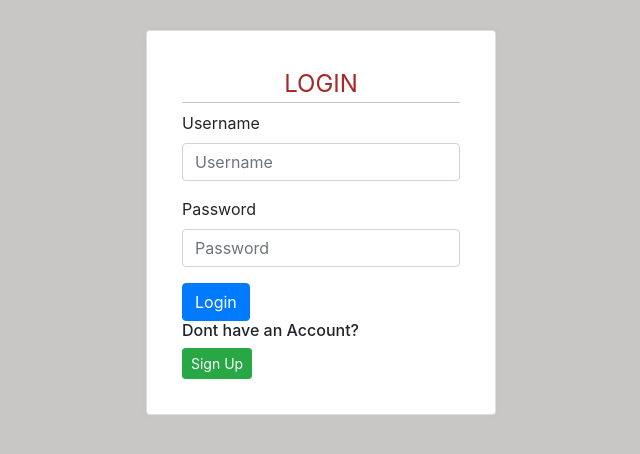
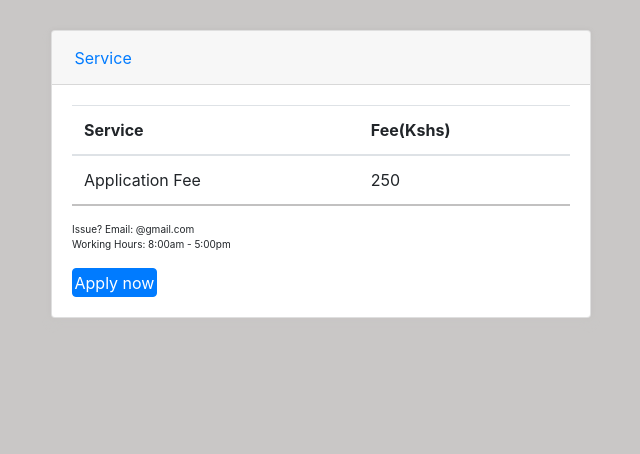
Before and after one commit to NyururuKelvin/myServices, an Angular app: page / in a window 1280 px wide. Shown: the top 454 px of the page, without its empty margins (319-959 px from the left). Built offline with nearby package versions, Linux system fonts and the light colour scheme.

Commit message:
my commit add details component

```diff
--- a/src/app/app.component.html
+++ b/src/app/app.component.html
@@ -1,3 +1,3 @@
 <div class="section">
-  <app-login></app-login>
+  <app-servicedetails></app-servicedetails>
 </div>
--- a/src/app/app.module.ts
+++ b/src/app/app.module.ts
@@ -4,12 +4,14 @@ import { NgModule } from '@angular/core';
 import { AppComponent } from './app.component';
 import { RegisterComponent } from './register/register.component';
 import { LoginComponent } from './login/login.component';
+import { ServicedetailsComponent } from './servicedetails/servicedetails.component';
 
 @NgModule({
   declarations: [
     AppComponent,
     RegisterComponent,
     LoginComponent,
+    ServicedetailsComponent,
   ],
   imports: [
     BrowserModule
--- /dev/null
+++ b/src/app/servicedetails/servicedetails.component.css
@@ -0,0 +1,30 @@
+legend{
+    color: brown;
+    text-align: center;
+    border-bottom: rgb(201, 199, 198) 1px solid;
+}
+.container-fluid{
+    background-color: rgb(201, 199, 198);
+    height: 100vh;
+}
+.card{
+    margin-top: 6%;
+    margin-top: 30px;
+    border-radius: 4px;
+    background: #fff;
+    box-shadow: 0 6px 10px rgb(201, 199, 198), 0 0 6px rgba(0, 0, 0, .05);
+    transition: .3s transform cubic-bezier(.155, 1.105, .295, 1.12), .3s box-shadow, .3s -webkit-transform cubic-bezier(.155, 1.105, .295, 1.12);
+    cursor: pointer;
+    }
+.card:hover {
+    box-shadow: 0 10px 20px rgb(201, 199, 198), 0 4px 8px rgba(0, 0, 0, .06);
+}
+button{
+    padding: 1.5px;
+}
+.bt{
+    border-bottom: solid 2px rgb(194, 193, 193);
+}
+.br{
+    border-top: none;
+}
--- /dev/null
+++ b/src/app/servicedetails/servicedetails.component.html
@@ -0,0 +1,48 @@
+<div class="container-fluid">
+    <div class="container">
+        <div class="row">
+            <div class="col-md-3"></div>
+            <div class="col-md-6">
+                <div id="accordion">
+                    <div class="card">
+                      <div class="card-header" id="headingOne">
+                        <h5 class="mb-0">
+                          <button class="btn btn-link" data-toggle="collapse" data-target="#collapseOne" aria-expanded="true" aria-controls="collapseOne">
+                            Service
+                          </button>
+                        </h5>
+                      </div>
+
+                      <div id="collapseOne" class="collapse show" aria-labelledby="headingOne" data-parent="#accordion">
+                        <div class="card-body">
+                            <table class="table">
+                                <thead>
+                                  <tr>
+                                    <th scope="col">Service</th>
+                                    <th scope="col">Fee(Kshs)</th>
+                                  </tr>
+                                </thead>
+                                <tbody>
+                                  <tr class="bt">
+                                    <td>Application Fee</td>
+                                    <td>250</td>
+                                  </tr>
+                                </tbody>
+                            </table>
+                            <div>
+                                <p style="font-size: x-small;">
+                                    Issue? Email: @gmail.com <br>
+                                    Working Hours: 8:00am - 5:00pm
+                                </p>
+                            </div>
+
+                            <button type="submit" class="btn btn-primary">Apply now</button>
+                        </div>
+                      </div>
+                    </div>
+                </div>
+            </div>
+            <div class="col-md-3"></div>
+        </div>
+    </div>
+</div>
--- /dev/null
+++ b/src/app/servicedetails/servicedetails.component.ts
@@ -0,0 +1,15 @@
+import { Component, OnInit } from '@angular/core';
+
+@Component({
+  selector: 'app-servicedetails',
+  templateUrl: './servicedetails.component.html',
+  styleUrls: ['./servicedetails.component.css']
+})
+export class ServicedetailsComponent implements OnInit {
+
+  constructor() { }
+
+  ngOnInit(): void {
+  }
+
+}
--- a/src/index.html
+++ b/src/index.html
@@ -6,8 +6,11 @@
   <base href="/">
   <meta name="viewport" content="width=device-width, initial-scale=1">
   <link rel="icon" type="image/x-icon" href="favicon.ico">
+  <link rel="stylesheet" href="https://cdn.jsdelivr.net/npm/bootstrap@4.5.3/dist/css/bootstrap.min.css" integrity="sha384-TX8t27EcRE3e/ihU7zmQxVncDAy5uIKz4rEkgIXeMed4M0jlfIDPvg6uqKI2xXr2" crossorigin="anonymous">
 </head>
 <body>
   <app-root></app-root>
+  <script src="https://code.jquery.com/jquery-3.5.1.slim.min.js" integrity="sha384-DfXdz2htPH0lsSSs5nCTpuj/zy4C+OGpamoFVy38MVBnE+IbbVYUew+OrCXaRkfj" crossorigin="anonymous"></script>
+  <script src="https://cdn.jsdelivr.net/npm/bootstrap@4.5.3/dist/js/bootstrap.bundle.min.js" integrity="sha384-ho+j7jyWK8fNQe+A12Hb8AhRq26LrZ/JpcUGGOn+Y7RsweNrtN/tE3MoK7ZeZDyx" crossorigin="anonymous"></script>
 </body>
 </html>
```
Also changed, not shown: 1 other file (tests, documents, lock files or other folders).
